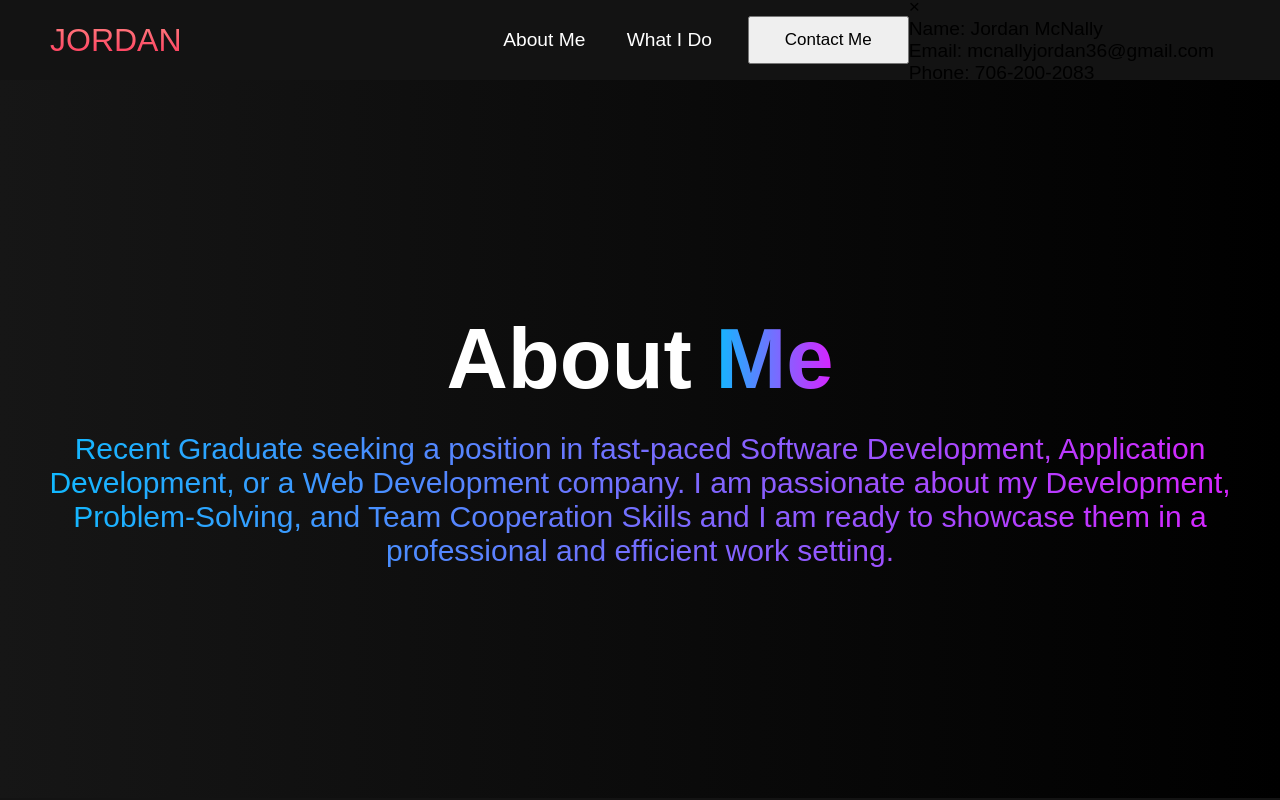
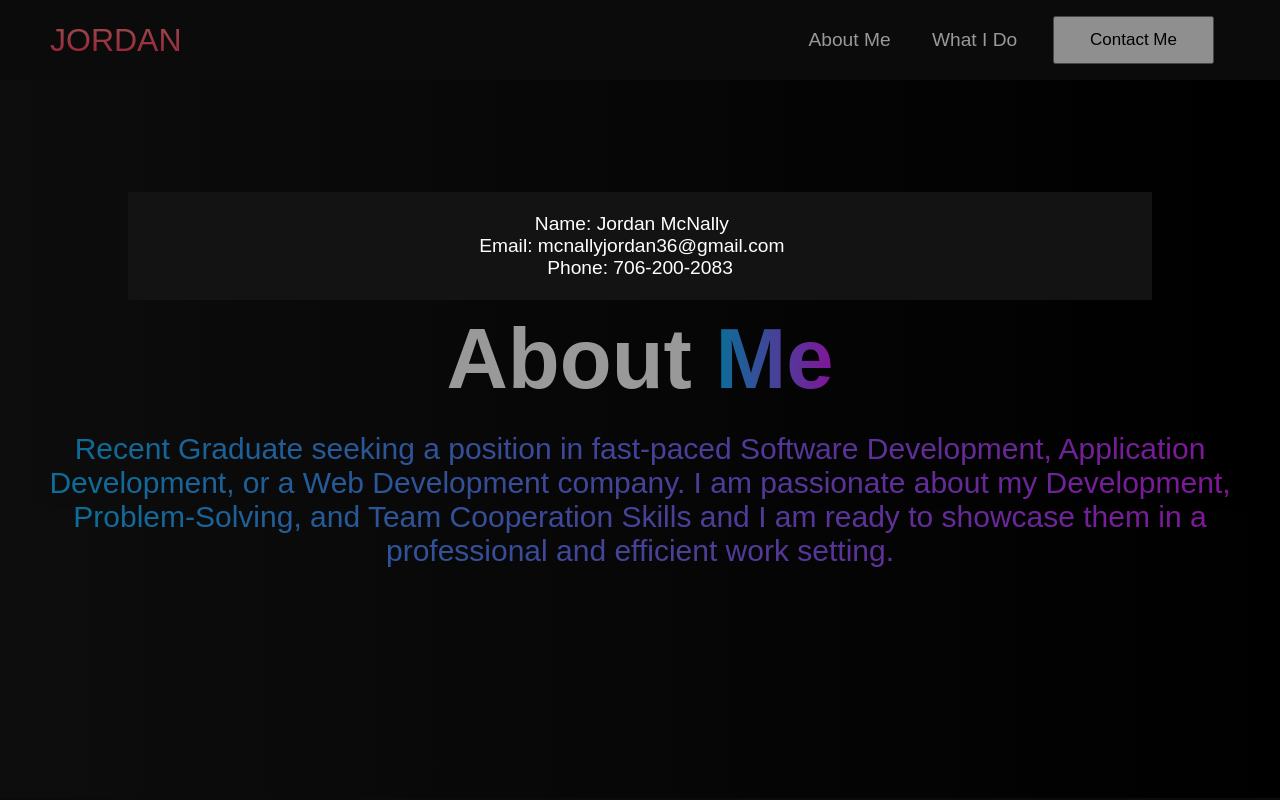
Before and after one commit to jordanmcnally0/personal, a plain HTML site: page index.html in a window 1280 px wide. Both pictures are taken after a click on the button "Contact Me". Shown: the top 800 px of the page. Drawn offline with Linux system fonts and the light colour scheme.

Commit message:
Update styles.css

```diff
--- a/styles.css
+++ b/styles.css
@@ -87,7 +87,7 @@
 background: -webkit-linear-gradient(to right, #243B55, #141E30);  /* Chrome 10-25, Safari 5.1-6 */
 background: linear-gradient(to right, #243B55, #141E30); /* W3C, IE 10+/ Edge, Firefox 16+, Chrome 26+, Opera 12+, Safari 7+ */
 
-    color: #fff;
+    color: #131313;
     transition: all 0.3s ease;
 
 }
@@ -572,3 +572,42 @@ background: linear-gradient(to right, #ef473a, #cb2d3e); /* W3C, IE 10+/ Edge, F
     transition: 0.3s ease-in;
     cursor: pointer;
 }
+
+.modal {
+    display: none; /* Hidden by default */
+    color: white;
+    position: fixed; /* Stay in place */
+    z-index: 1; /* Sit on top */
+    left: 0;
+    top: 0;
+    width: 100%; /* Full width */
+    height: 100%; /* Full height */
+    overflow: auto; /* Enable scroll if needed */
+    background-color: rgb(0,0,0); /* Fallback color */
+    background-color: rgba(0,0,0,0.4); /* Black w/ opacity */
+  }
+
+  /* Modal Content/Box */
+  .modal-content {
+    background-color: #131313;
+    margin: 15% auto; /* 15% from the top and centered */
+    padding: 20px;
+    border: 1px solid #131313;
+    width: 80%;
+    text-align: center; /* Could be more or less, depending on screen size */
+  }
+
+  /* The Close Button */
+  .close {
+    color: #131313;
+    float: right;
+    font-size: 28px;
+    font-weight: bold;
+  }
+
+  .close:hover,
+  .close:focus {
+    color: rgb(253, 253, 253);
+    text-decoration: none;
+    cursor: pointer;
+  }
```
